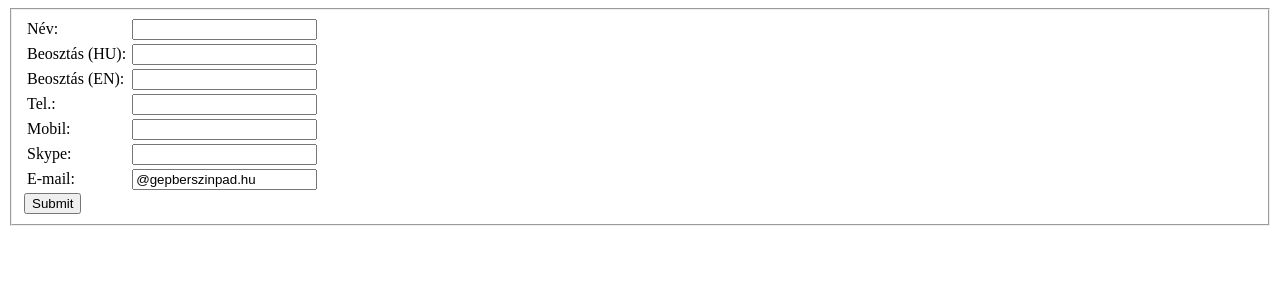
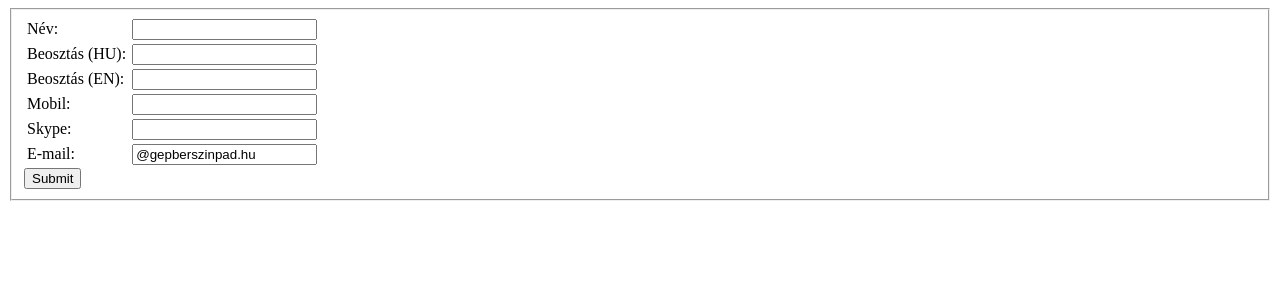
Before and after one commit to ebertek/gepber.digibooks.hu, a PHP site: page /szinpad/index.php in a window 1280 px wide. Shown: the top 300 px of the page. Run offline with PHP 8.4, Linux system fonts and the light colour scheme.

Commit message:
Remove landline

```diff
--- a/szinpad/alairas.php
+++ b/szinpad/alairas.php
@@ -4,7 +4,6 @@
   $name = $_GET['name'];
   $position = $_GET['position'];
   $position_en = $_GET['position_en'];
-  $t = $_GET['t'];
   $m = $_GET['m'];
   $s = $_GET['s'];
   $e = $_GET['e'];
@@ -29,7 +28,6 @@
       return $phone;
     }
   }
-  $t = telClean($t);
   $m = telClean($m);
 ?>
 <!DOCTYPE html>
@@ -53,7 +51,6 @@
       </div>
       <div>
         <p style="margin: 0px;">&nbsp;</p>
-        <?php if ($t != '') { echo('<p style="margin: 0px;">Tel.: ' . $t . '</p>'); } ?>
         <?php if ($m != '') { echo('<p style="margin: 0px;">Mobil: ' . $m . '</p>'); } ?>
         <?php if ($s != '') { echo('<p style="margin: 0px;">Skype: <a href="skype:' . $s . '" style="color: #002672;">' . $s . '</a></p>'); } ?>
         <p style="margin: 0px;"><a href="mailto:<?php echo "$e"; ?>" style="color: #002672;"><?php echo "$e"; ?></a></p>
--- a/szinpad/index.php
+++ b/szinpad/index.php
@@ -44,12 +44,6 @@
               </td>
             </tr>
             <tr>
-              <td><label for="t">Tel.: </label>
-              </td>
-              <td><input type="tel" name="t" />
-              </td>
-            </tr>
-            <tr>
               <td><label for="m">Mobil: </label>
               </td>
               <td><input type="tel" name="m" />
```
